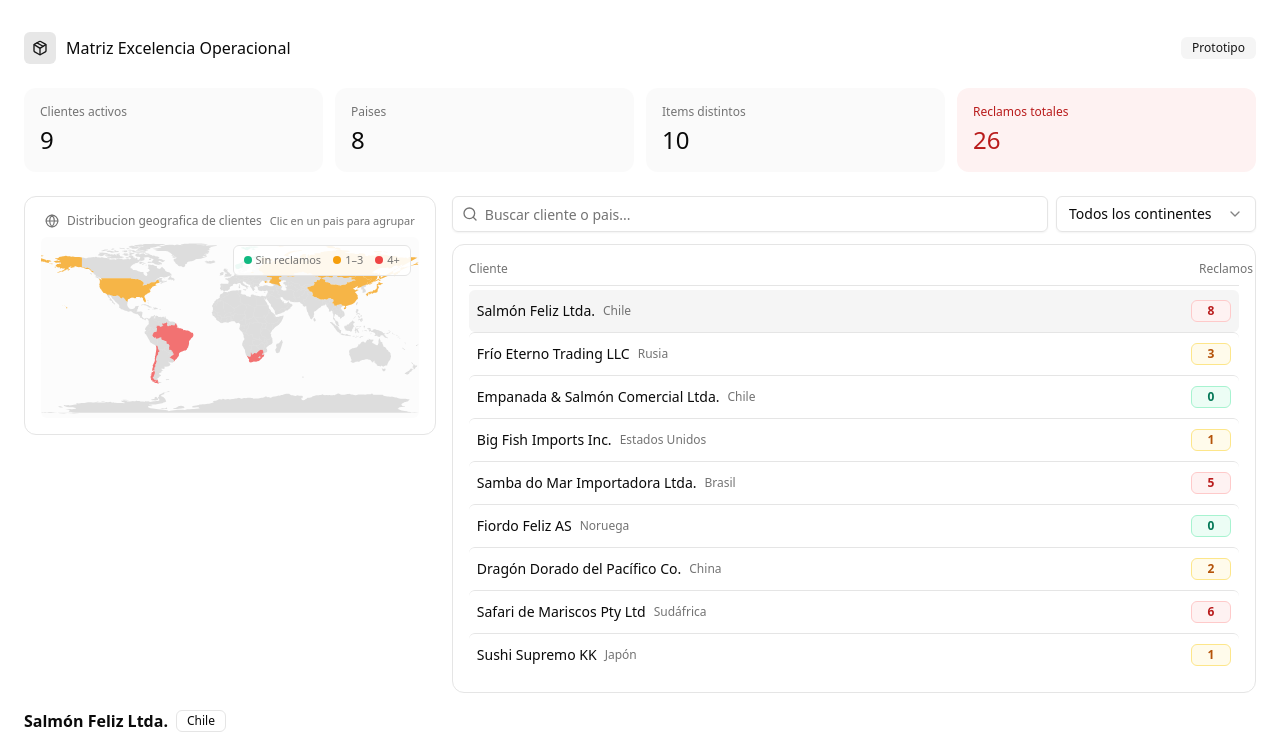
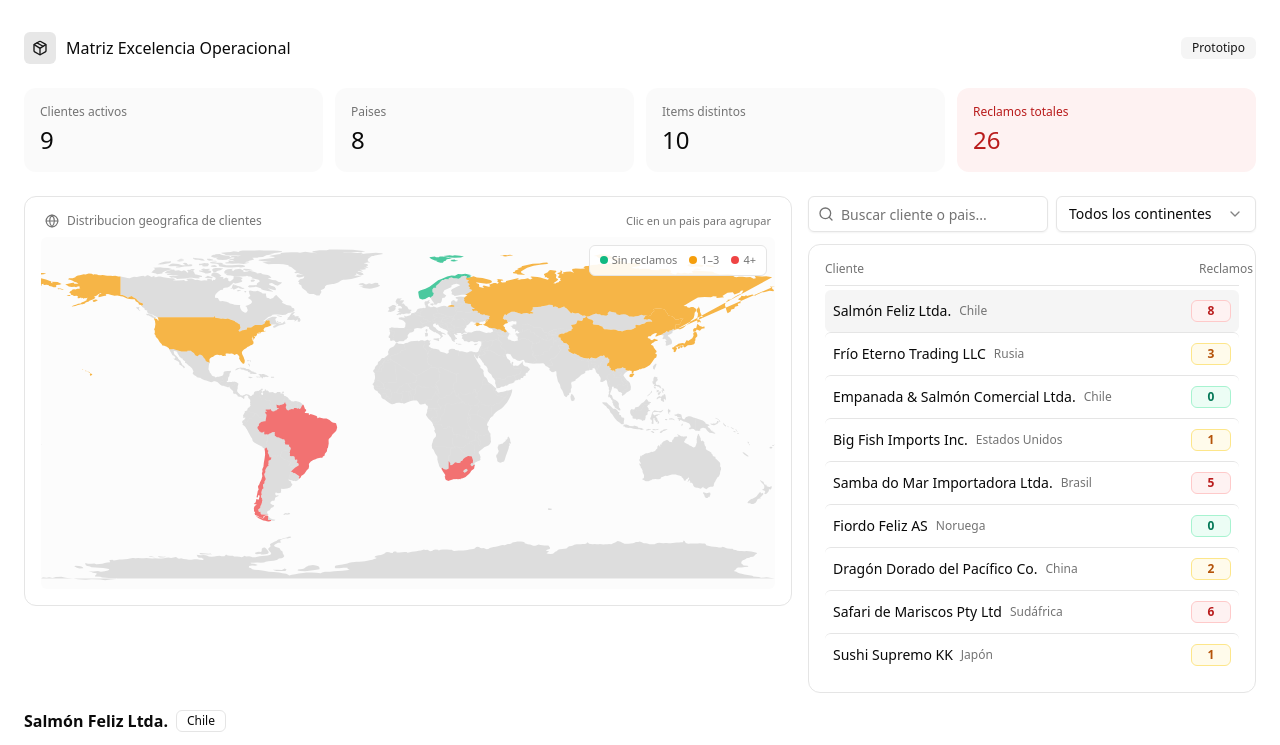
Before and after one commit to FranciscoSaldivia/Testing, a React (Vite) app in the folder matriz-excelencia-operacional/: page / in a window 1280 px wide. Shown: the top 745 px of the page. Built offline with nearby package versions, Linux system fonts and the light colour scheme.

Commit message:
Add files via upload

```diff
--- a/matriz-excelencia-operacional/src/App.tsx
+++ b/matriz-excelencia-operacional/src/App.tsx
@@ -97,8 +97,8 @@ export default function App() {
           totalReclamos={totalReclamos}
         />
 
-        <div className="grid grid-cols-1 lg:grid-cols-[auto_1fr] gap-4 items-start mb-4">
-          <Card className="shadow-none max-w-3xl">
+        <div className="grid grid-cols-1 lg:grid-cols-[768px_minmax(0,1fr)] gap-4 items-start mb-4">
+          <Card className="shadow-none">
             <CardContent className="p-4">
               <div className="flex items-center gap-2 px-1 pb-2 text-xs font-medium text-muted-foreground">
                 <Globe className="h-3.5 w-3.5" />
```
